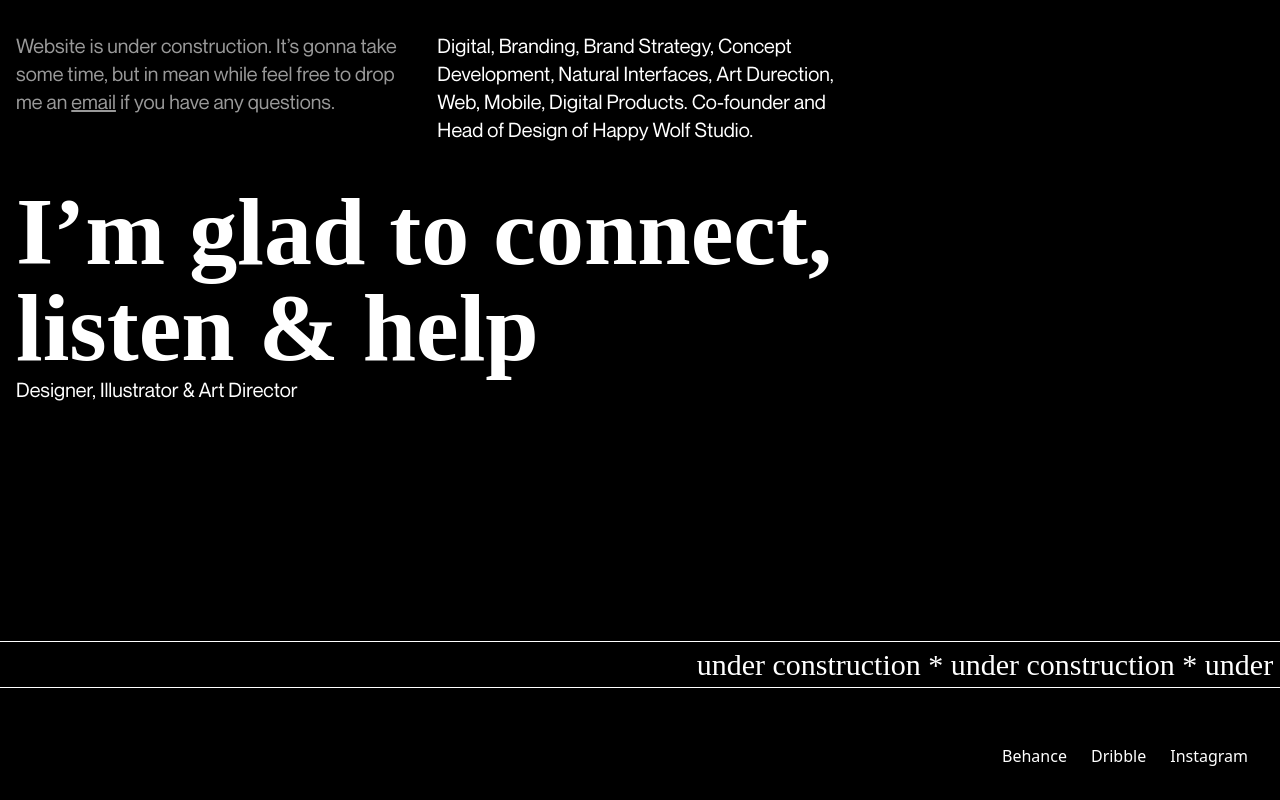
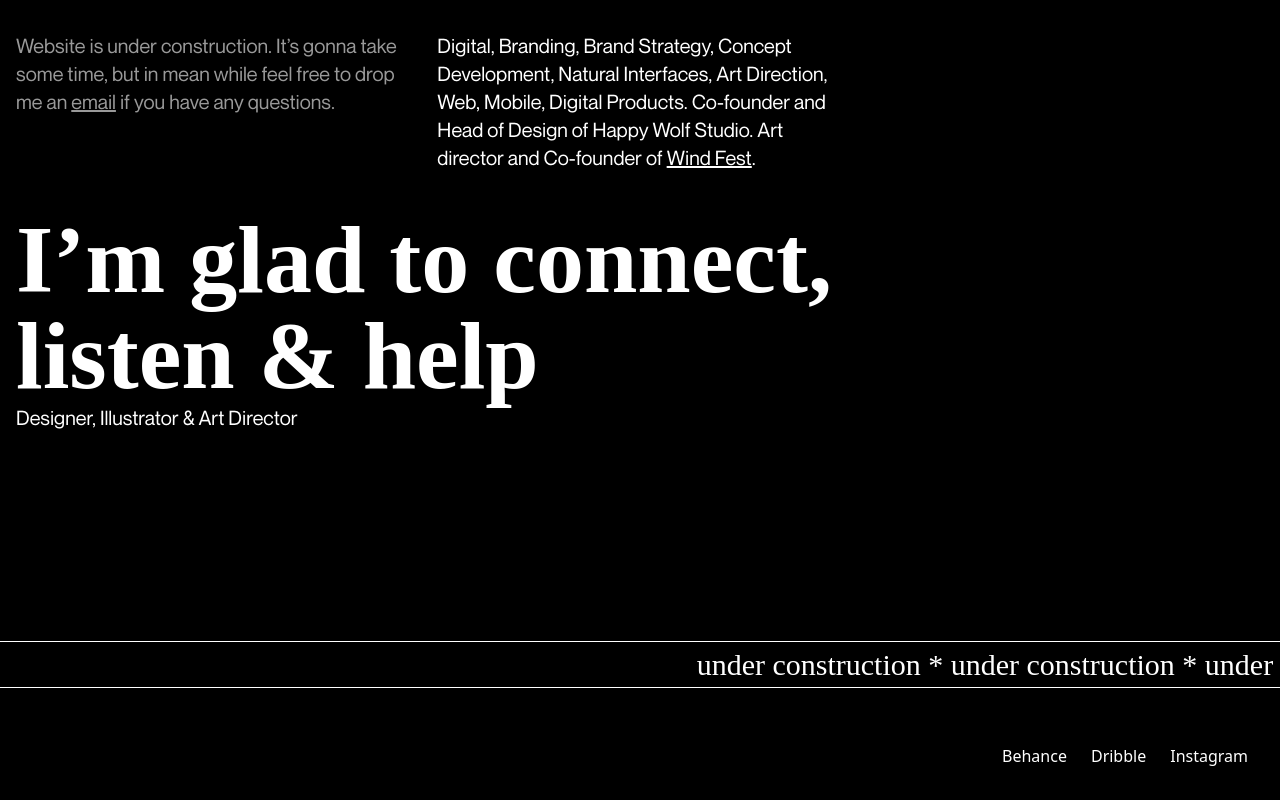
Before and after one commit to Konta1404/vuk-portfolio, a React (Create React App) app: page / in a window 1280 px wide. Built offline with nearby package versions, Linux system fonts and the light colour scheme; a web font is replaced by a local one.

Commit message:
Adds windfest

```diff
--- a/src/components/UnderConstruction/UnderConstruction.jsx
+++ b/src/components/UnderConstruction/UnderConstruction.jsx
@@ -5,7 +5,7 @@ const UnderConstruction = () => {
         <div className="mt-8">
             <div className="grid px-4 md:px-none md:grid-cols-2 lg:grid-cols-3 gap-4 mb-10">
                 <p className="text-white font-description font-sans text-base lg:text-xl opacity-60">Website is under construction. It’s gonna take some time, but in mean while feel free to drop me an <a href="mailto:vukgraphicart@gmail.com" className="underline">email</a> if you have any questions.</p>
-                <p className="text-white font-description font-sans text-base lg:text-xl">Digital, Branding, Brand Strategy, Concept Development, Natural Interfaces, Art Durection, Web, Mobile, Digital Products. Co-founder and Head of Design of Happy Wolf Studio.</p>
+                <p className="text-white font-description font-sans text-base lg:text-xl">Digital, Branding, Brand Strategy, Concept Development, Natural Interfaces, Art Direction, Web, Mobile, Digital Products. Co-founder and Head of Design of Happy Wolf Studio. Art director and Co-founder of <a href="https://www.wind-fest.me" className="underline" target="_blank">Wind Fest</a>.</p>
             </div>
             <div className="px-4 md:px-none">
                 <h1 className="text-3xl md: text-5xl lg:text-8xl font-title font-bold text-white">
```
